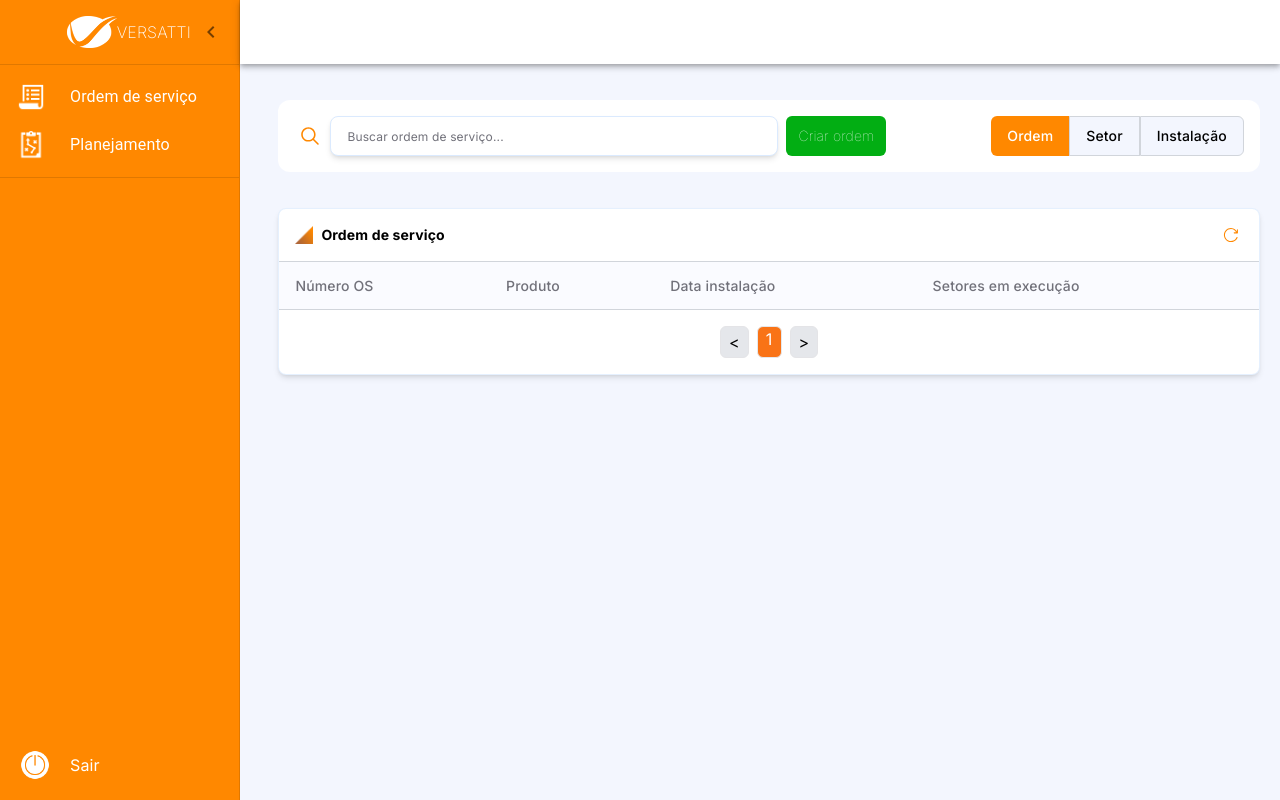
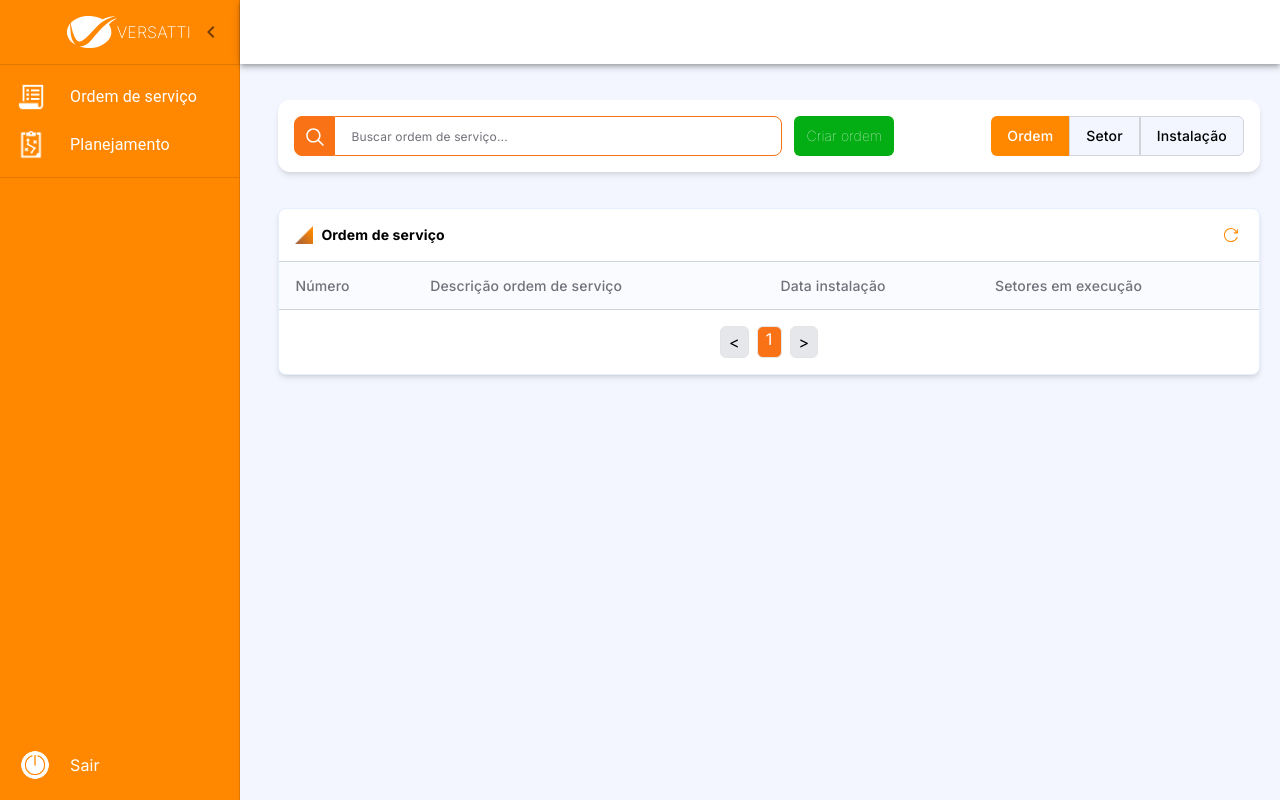
Before and after one commit to olsendevs/versatti, a Next.js app: page /admin/service-order in a window 1280 px wide. Built offline with nearby package versions, Linux system fonts and the light colour scheme.

Commit message:
fixing search bar in order to attach icon with input

```diff
--- a/src/app/admin/instalation/components/data-table.tsx
+++ b/src/app/admin/instalation/components/data-table.tsx
@@ -102,8 +102,8 @@ export default function DataTable() {
         <Table className="">
           <TableHeader className="bg-[#FAFBFF] border-y border-gray-300">
             <TableRow>
-              <TableHead className="">Número OS</TableHead>
-              <TableHead>Produto</TableHead>
+              <TableHead className="">Número</TableHead>
+              <TableHead>Descrição produto</TableHead>
               <TableHead>Data instalação</TableHead>
               <TableHead>Tempo instalação</TableHead>
               <TableHead>Local</TableHead>
--- a/src/app/admin/instalation/components/filters.tsx
+++ b/src/app/admin/instalation/components/filters.tsx
@@ -9,23 +9,29 @@ export default function Filters({ searchData }: any) {
   const [terms, setTerms] = useState('');
   return (
     <div className="bg-white w-[98%] p-4 rad rounded-xl flex items-center space-x-2">
-      <div className="flex items-center space-x-2">
-        <div className="">
+      <div className="flex items-center">
+      <div
+          className="cursor-pointer bg-orange-500 rounded-tl-lg rounded-bl-lg border h-10 w-10 border-orange-500"
+          onClick={() => {
+              searchData(terms);
+            }}
+        >
           <MagnifyingGlassIcon
             className="cursor-pointer
-            block ml-1 h-6 w-6 text-[#FF8800]"
-            onClick={() => {
-              searchData(terms);
-            }}
+            block ml-2 mt-2 h-6 w-6 text-[#ffffff]"
           />
         </div>
         <Input
-          className="w-[35vw] rounded-lg border border-blue-100
-    bg-white shadow-md pl-4 text-xs"
+          className="w-[35vw] rounded-tr-lg rounded-br-lg border border-orange-500 bg-white pl-4 text-xs"
           type="text"
-          placeholder="Buscar instalação..."
+          placeholder="Buscar instalações ..."
           value={terms}
           onChange={(e) => setTerms(e.target.value)}
+          onKeyDown={(event) => {
+            if (event.key === 'Enter') {
+              searchData(terms);
+            }
+          }}
         />
         <Link
           href="/admin/service-order/create"
@@ -33,7 +39,7 @@ export default function Filters({ searchData }: any) {
           passHref
         >
           <Button
-            className="bg-[#02AE13] w-[100px] font-thin p-1 hover:bg-green-600"
+            className="bg-[#02AE13] w-[100px] font-thin p-1 hover:bg-green-600 ml-3"
             type="submit"
           >
             Criar ordem
--- a/src/app/admin/sector/components/data-table.tsx
+++ b/src/app/admin/sector/components/data-table.tsx
@@ -120,8 +120,8 @@ export default function DataTable() {
         <Table className="">
           <TableHeader className="bg-[#FAFBFF] border-y border-gray-300">
             <TableRow>
-              <TableHead className="">Número OS</TableHead>
-              <TableHead>Produto</TableHead>
+              <TableHead className="">Número</TableHead>
+              <TableHead>Descrição produto</TableHead>
               <TableHead>Data instalação</TableHead>
               <TableHead>Tamanho</TableHead>
               <TableHead>Material</TableHead>
--- a/src/app/admin/sector/components/filters.tsx
+++ b/src/app/admin/sector/components/filters.tsx
@@ -9,23 +9,29 @@ export default function Filters({ searchData }: any) {
   const [terms, setTerms] = useState('');
   return (
     <div className="bg-white w-[98%] p-4 rad rounded-xl flex items-center space-x-2">
-      <div className="flex items-center space-x-2">
-        <div className="">
+      <div className="flex items-center">
+        <div
+          className="cursor-pointer bg-orange-500 rounded-tl-lg rounded-bl-lg border h-10 w-10 border-orange-500"
+          onClick={() => {
+              searchData(terms);
+            }}
+        >
           <MagnifyingGlassIcon
             className="cursor-pointer
-            block ml-1 h-6 w-6 text-[#FF8800]"
-            onClick={() => {
-              searchData(terms);
-            }}
+            block ml-2 mt-2 h-6 w-6 text-[#ffffff]"
           />
         </div>
         <Input
-          className="w-[35vw] rounded-lg border border-blue-100
-        bg-white shadow-md pl-4 text-xs"
+          className="w-[35vw] rounded-tr-lg rounded-br-lg border border-orange-500 bg-white pl-4 text-xs"
           type="text"
-          placeholder="Buscar setor..."
+          placeholder="Buscar setor ..."
           value={terms}
           onChange={(e) => setTerms(e.target.value)}
+          onKeyDown={(event) => {
+            if (event.key === 'Enter') {
+              searchData(terms);
+            }
+          }}
         />
         <Link
           href="/admin/service-order/create"
@@ -33,7 +39,7 @@ export default function Filters({ searchData }: any) {
           passHref
         >
           <Button
-            className="bg-[#02AE13] w-[100px] font-thin p-1 hover:bg-green-600"
+            className="bg-[#02AE13] w-[100px] font-thin p-1 hover:bg-green-600 ml-3"
             type="submit"
           >
             Criar ordem
--- a/src/app/admin/service-order/components/data-table.tsx
+++ b/src/app/admin/service-order/components/data-table.tsx
@@ -44,7 +44,7 @@ export default function DataTable() {
     setIsLoading(false);
   }
 
-  async function serachData(terms: string) {
+  async function searchData(terms: string) {
     setIsLoading(true);
     try {
       const token = JSON.parse(
@@ -75,7 +75,7 @@ export default function DataTable() {
 
   return (
     <>
-      <Filters serachData={serachData} />
+      <Filters searchData={searchData} />
       <div
         className="rounded-lg border w-[98%]
       border-blue-100 border-opacity-70 bg-white mt-9
@@ -102,8 +102,8 @@ export default function DataTable() {
         <Table className="">
           <TableHeader className="bg-[#FAFBFF] border-y border-gray-300">
             <TableRow>
-              <TableHead className="">Número OS</TableHead>
-              <TableHead>Produto</TableHead>
+              <TableHead className="">Número</TableHead>
+              <TableHead>Descrição ordem de serviço</TableHead>
               <TableHead>Data instalação</TableHead>
               <TableHead className="">
                 Setores em execução
--- a/src/app/admin/service-order/components/filters.tsx
+++ b/src/app/admin/service-order/components/filters.tsx
@@ -5,27 +5,33 @@ import Tabs from './tabs';
 import Link from 'next/link';
 import { useState } from 'react';
 
-export default function Filters({ serachData }: any) {
+export default function Filters({ searchData }: any) {
   const [terms, setTerms] = useState('');
   return (
-    <div className="bg-white w-[98%] p-4 rad rounded-xl flex items-center space-x-2">
-      <div className="flex items-center space-x-2">
-        <div className="">
+    <div className="bg-white w-[98%] p-4 rad rounded-xl flex items-center space-x-2 shadow-md">
+      <div className="flex items-center">
+        <div
+          className="cursor-pointer bg-orange-500 rounded-tl-lg rounded-bl-lg border h-10 w-10 border-orange-500"
+          onClick={() => {
+              searchData(terms);
+            }}
+        >
           <MagnifyingGlassIcon
             className="cursor-pointer
-            block ml-1 h-6 w-6 text-[#FF8800]"
-            onClick={() => {
-              serachData(terms);
-            }}
+            block ml-2 mt-2 h-6 w-6 text-[#ffffff]"
           />
         </div>
         <Input
-          className="w-[35vw] rounded-lg border border-blue-100
-        bg-white shadow-md pl-4 text-xs"
+          className="w-[35vw] rounded-tr-lg rounded-br-lg border border-orange-500 bg-white pl-4 text-xs"
           type="text"
           placeholder="Buscar ordem de serviço..."
           value={terms}
           onChange={(e) => setTerms(e.target.value)}
+          onKeyDown={(event) => {
+            if (event.key === 'Enter') {
+              searchData(terms);
+            }
+          }}
         />
         <Link
           href="/admin/service-order/create"
@@ -33,7 +39,7 @@ export default function Filters({ serachData }: any) {
           passHref
         >
           <Button
-            className="bg-[#02AE13] w-[100px] font-thin p-1 hover:bg-green-600"
+            className="bg-[#02AE13] w-[100px] font-thin p-1 hover:bg-green-600 ml-3"
             type="submit"
           >
             Criar ordem
```
